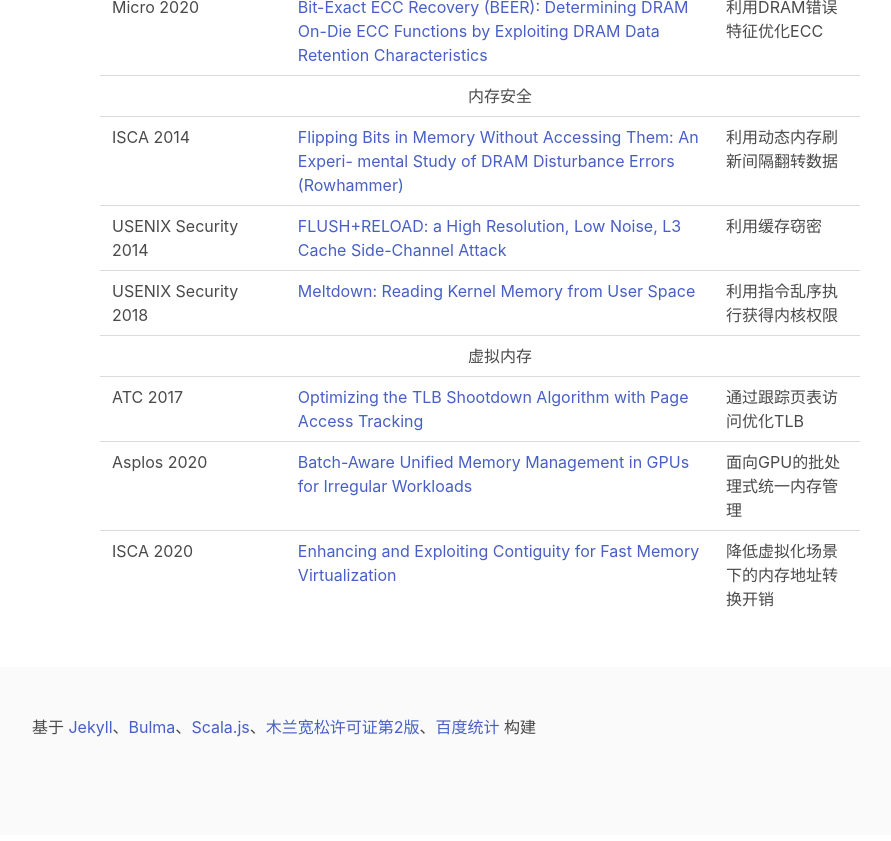
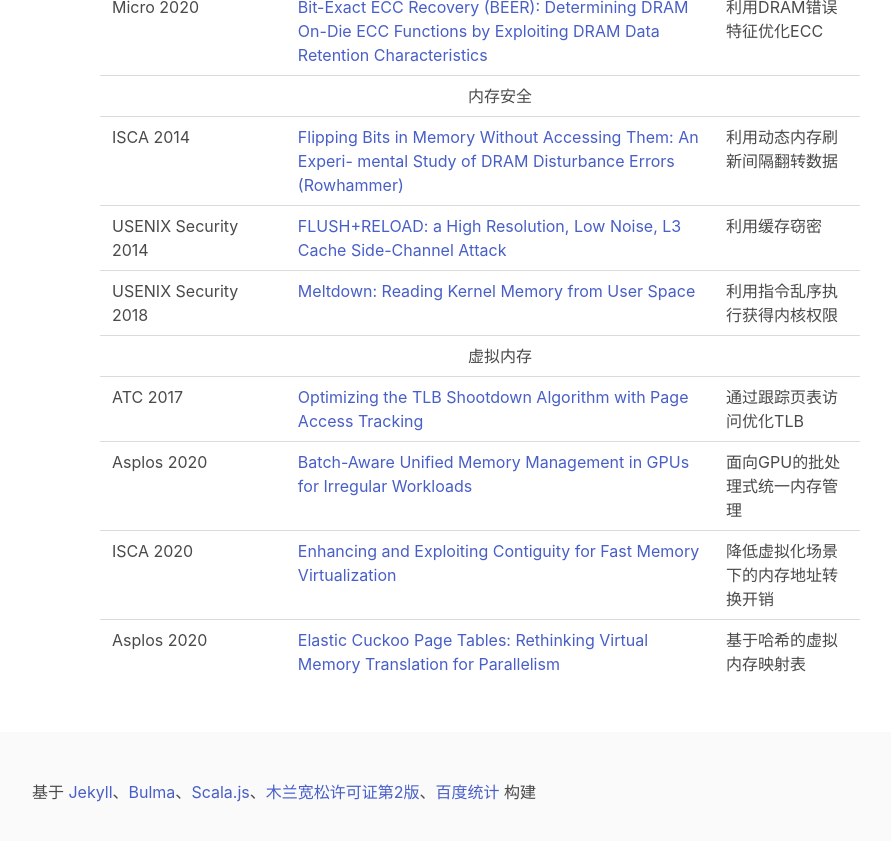
Before and after one commit to haslaboratory/haslaboratory.github.io, a Jekyll site: the page built from _lectures/computer-organization/21fall/reading.md, in a window 1280 px wide and 900 px high, scrolled down 982 px. Shown: the top 841 px of the window, without its empty margins (356-1247 px from the left). Built offline with Jekyll 4.4.1, drawn with Linux system fonts in a browser that asks for light colours; nearby versions of some CDN libraries; library files that are not in the unit come from our copies; comment, search, counter and statistics services are not loaded.

Commit message:
_lectures/computer-organization/21fall/reading.md

```diff
--- a/_lectures/computer-organization/21fall/reading.md
+++ b/_lectures/computer-organization/21fall/reading.md
@@ -26,3 +26,4 @@ order: 3
 | ATC 2017 | [Optimizing the TLB Shootdown Algorithm with Page Access Tracking](https://www.usenix.org/conference/atc17/technical-sessions/presentation/amit) | 通过跟踪页表访问优化TLB |
 | Asplos 2020 | [Batch-Aware Unified Memory Management in GPUs for Irregular Workloads](https://ramyadhadidi.github.io/files/kim-asplos20.pdf) | 面向GPU的批处理式统一内存管理 |
 | ISCA 2020 | [Enhancing and Exploiting Contiguity for Fast Memory Virtualization](https://research.vmware.com/publications/enhancing-and-exploiting-contiguity-for-fast-memory-virtualization) | 降低虚拟化场景下的内存地址转换开销 |
+| Asplos 2020 | [Elastic Cuckoo Page Tables: Rethinking Virtual Memory Translation for Parallelism](http://www.cs.cmu.edu/~dskarlat/publications/cuckoo_asplos20.pdf) | 基于哈希的虚拟内存映射表 |
```
